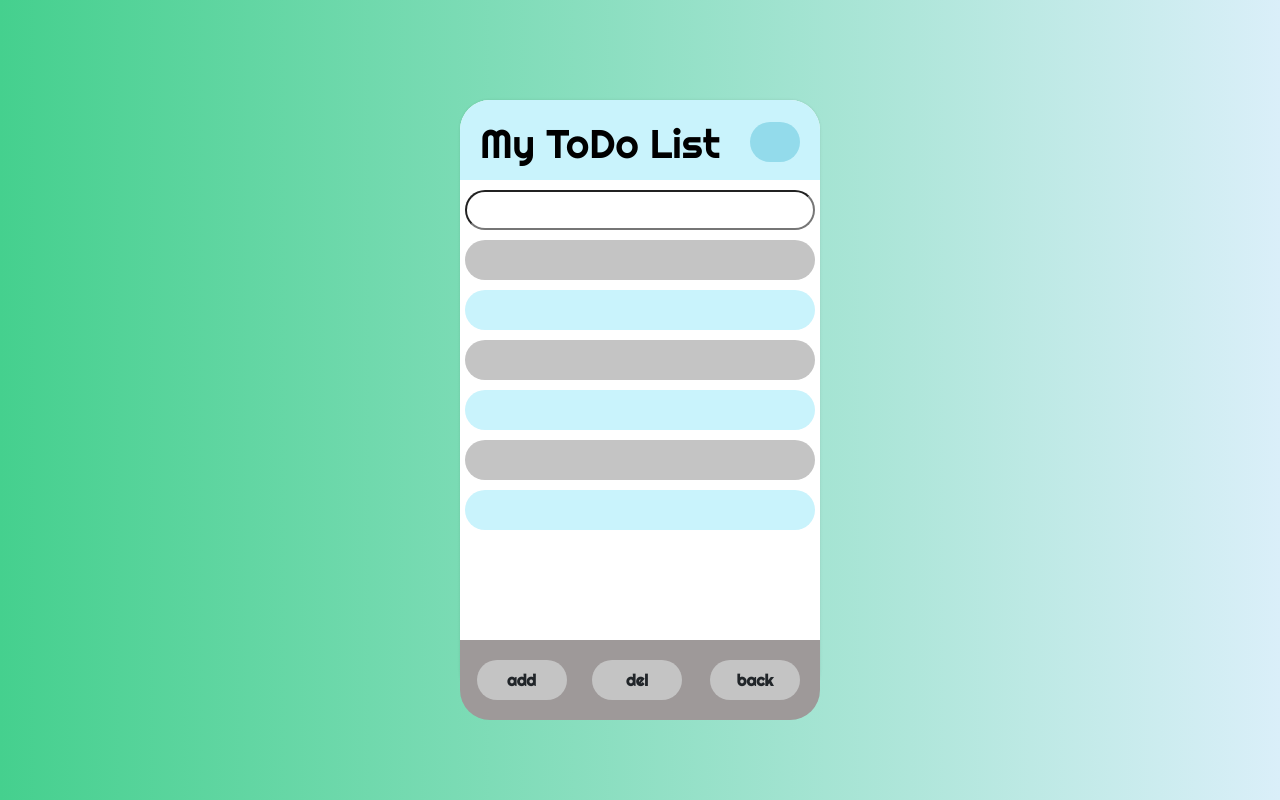
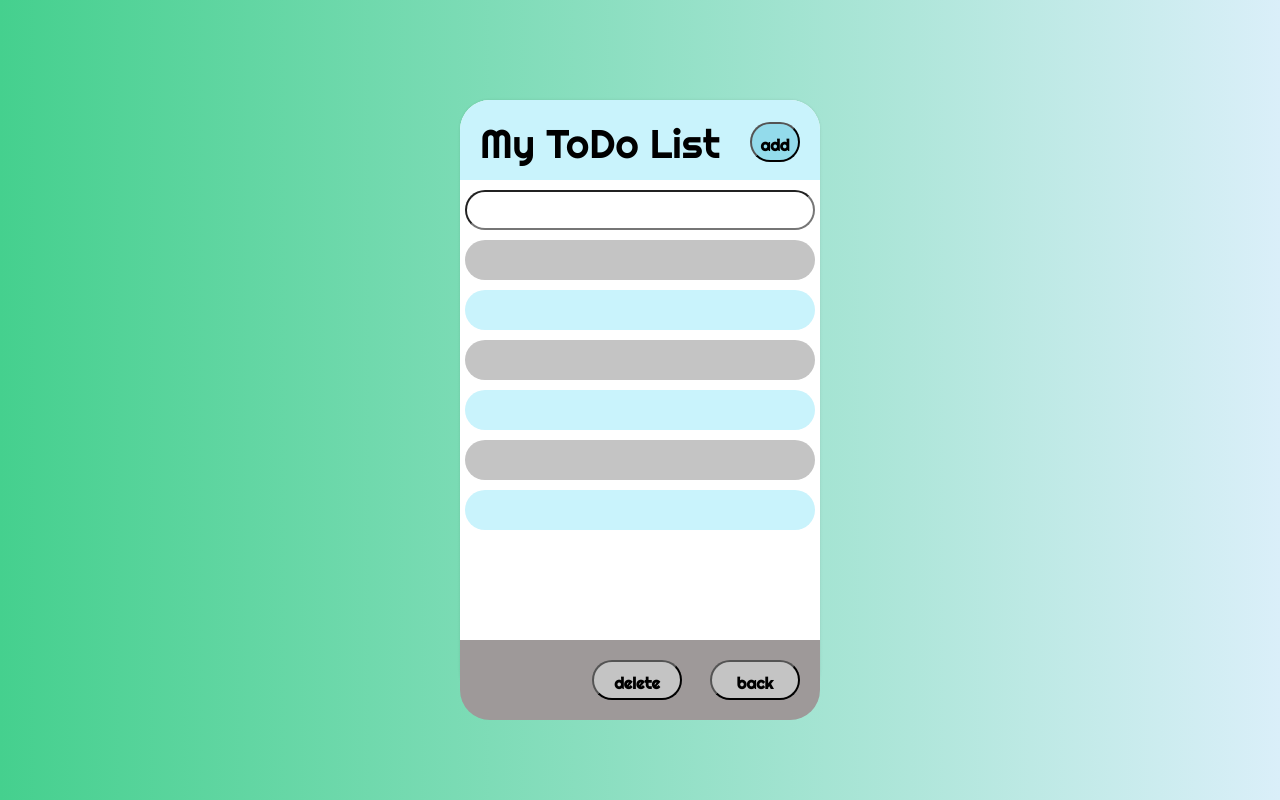
Before and after one commit to LadinAnton/project1, a plain HTML site: page ToDo/index.html in a window 1280 px wide. Drawn offline with nearby package versions, Linux system fonts and the light colour scheme.

Commit message:
Update index.html

```diff
--- a/ToDo/index.html
+++ b/ToDo/index.html
@@ -19,19 +19,18 @@
 
 <div id="bottom">
 
-<div id="button1">
-    <p>add</p>
-</div>
 
-<div id="button2">
-    <p id="1">del</p>
-</div>
+<button id="button2">
+    <p id="1">delete</p>
+</button>
 
-<div id="button3">
+<button id="button3">
     <p id="2">back</p>
-</div>
+</button>
 
-<div id="button4"></div>
+<button id="button4">
+   <p id="3">add</p>
+</button>
 
 <div id="button5">
 </div>
@@ -51,7 +50,10 @@
 </div>
 <div id="button11">
 </div>
-
+<div id="button12">
+</div>
+<div id="button13">
+</div>
 
 </div>
 
```
